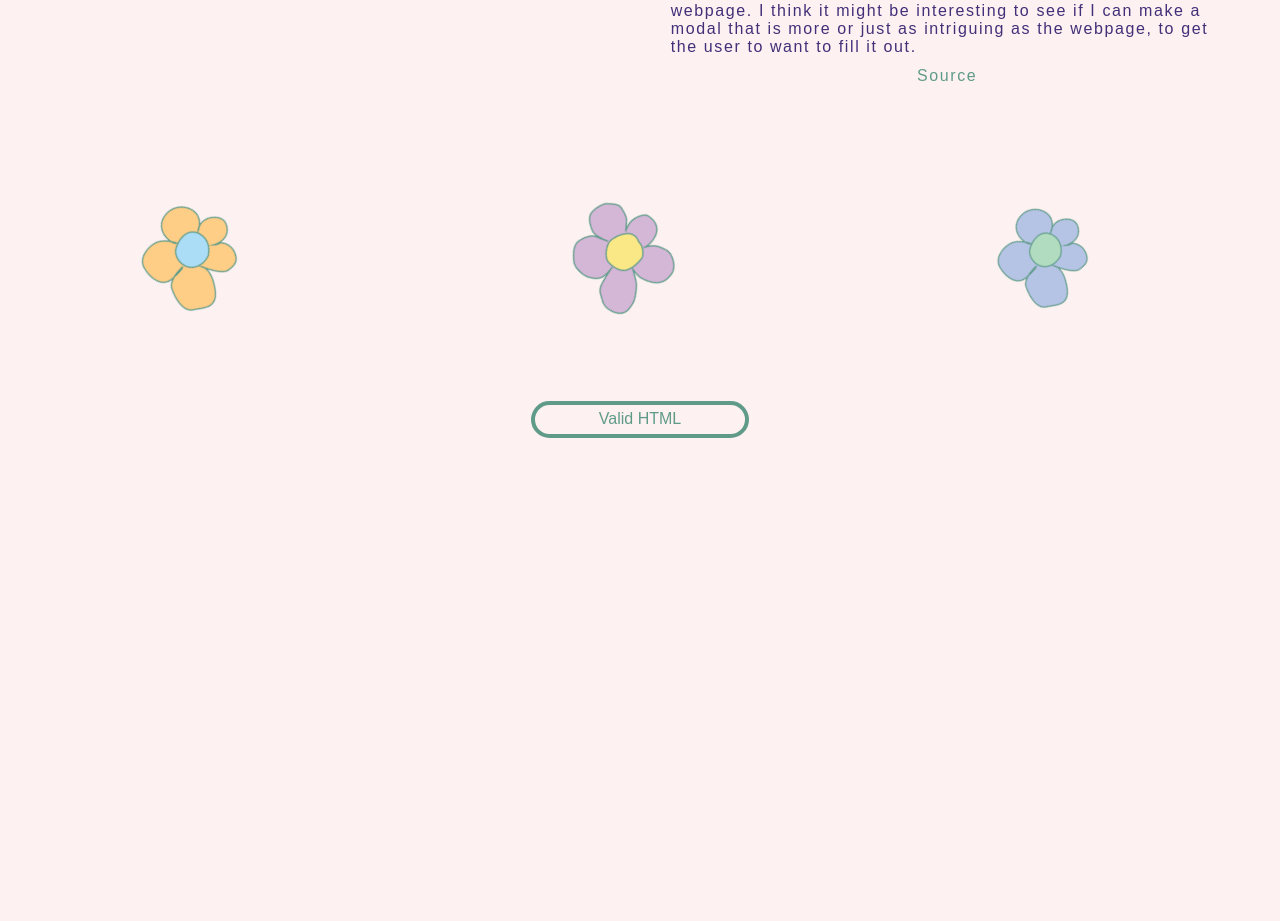
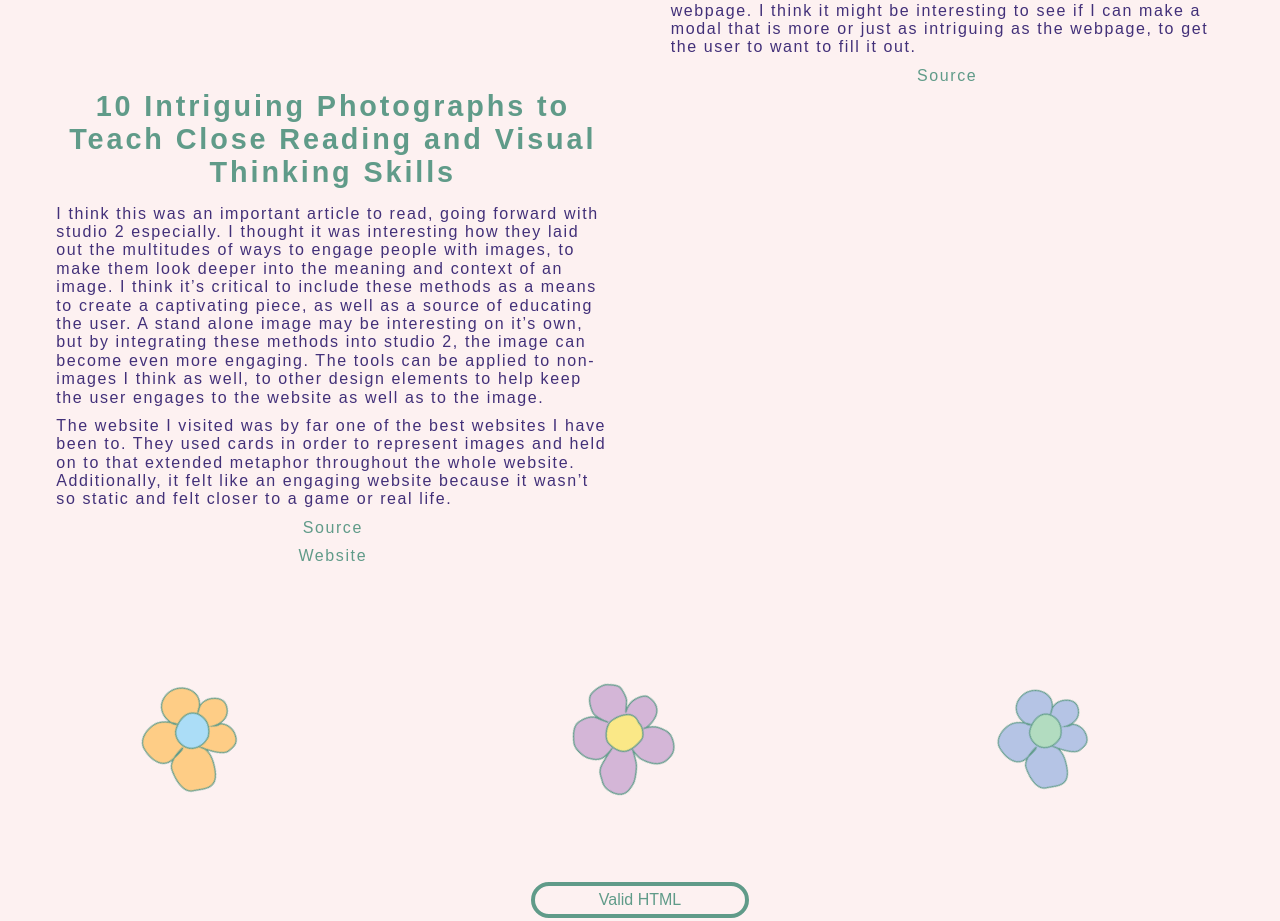
Before and after one commit to kendracleary/kendracleary.github.com, a plain HTML site: page des157/lj/index.html in a window 1280 px wide. Shown: the part 432-1353 px from the top of the page. Before the commit the page ends 946 px from the top, so only its background shows below. Drawn offline with nearby package versions, Linux system fonts and the light colour scheme; a web font is replaced by a local one.

Commit message:
learning journal added

```diff
--- a/des157/lj/index.html
+++ b/des157/lj/index.html
@@ -28,6 +28,14 @@
             <p>Modals seem like an interesting solution to prompt the user to fill out a form. Although, based on this article it sounds like users hate modals and wish to close them immediately. This offers the interesting question of how to get users to interact or fill out a form if they hate modals and hate forms. It seems like it is a matter of designing the perfect and correct modal to intrigue and keep the user filling it out. For the design of the Mad Lib, modal usage is an adequate solution, although designing it to look more a part of the webpage, might make it less of an effort to fill out. The article didn’t mention the aesthetics of a modal and it seems like many modals block the webpage. I think it might be interesting to see if I can make a modal that is more or just as intriguing as the webpage, to get the user to want to fill it out. </p>
             <p class="source"><a href="https://uxplanet.org/best-practices-for-modals-overlays-dialog-windows-c00c66cddd8c">Source</a></p>
         </article>
+
+        <article>
+            <h2>10 Intriguing Photographs to Teach Close Reading and Visual Thinking Skills</h2>
+            <p>I think this was an important article to read, going forward with studio 2 especially. I thought it was interesting how they laid out the multitudes of ways to engage people with images, to make them look deeper into the meaning and context of an image. I think it’s critical to include these methods as a means to create a captivating piece, as well as a source of educating the user. A stand alone image may be interesting on it’s own, but by integrating these methods into studio 2, the image can become even more engaging. The tools can be applied to non-images I think as well, to other design elements to help keep the user engages to the website as well as to the image. </p>
+            <p>The website I visited was by far one of the best websites I have been to. They used cards in order to represent images and held on to that extended metaphor throughout the whole website. Additionally, it felt like an engaging website because it wasn’t so static and felt closer to a game or real life. </p>
+            <p class="source"><a href="chrome-extension://ecabifbgmdmgdllomnfinbmaellmclnh/data/reader/index.html?id=353&url=https%3A%2F%2Flearning.blogs.nytimes.com%2F2015%2F02%2F27%2F10-intriguing-photographs-to-teach-close-reading-and-visual-thinking-skills%2F">Source</a></p>
+            <p class="source"><a href="https://fwa.thecoolclub.co/">Website</a></p>
+        </article>
     </main>
 
     <div id="banner">
--- a/des157/lj/styles.css
+++ b/des157/lj/styles.css
@@ -1,3 +1,5 @@
+/*Flexbox for articles code copied from https://stackoverflow.com/questions/45037844/arrange-2-items-per-row-using-flexbox/45038018 */
+
 body{
     padding-top: 30px;
     min-width: 800px;
@@ -11,12 +13,13 @@ header{
 main {
     margin: auto;
     text-align: center;
+    flex-wrap: wrap;
     display: flex;
     width: 96%;
 }
 
 article {
-    flex: 1;
+    flex: 0 50%;
     text-align: center;
 }
 
@@ -123,7 +126,16 @@ img {
     transform: rotate(45deg);
 }
 
-#banner div:hover {
-    transform: rotate(1000deg);
-    transition: all 2s ease-out;
+a{
+    text-align: center;
+    font-family: 'Padauk', sans-serif;
+    text-decoration: none;
+    font-size: 1em;
+    width: 200px;
+    margin: auto;
+    color: #609b89;
 }
+
+a:hover{
+    font-weight: bold;
+}
```
